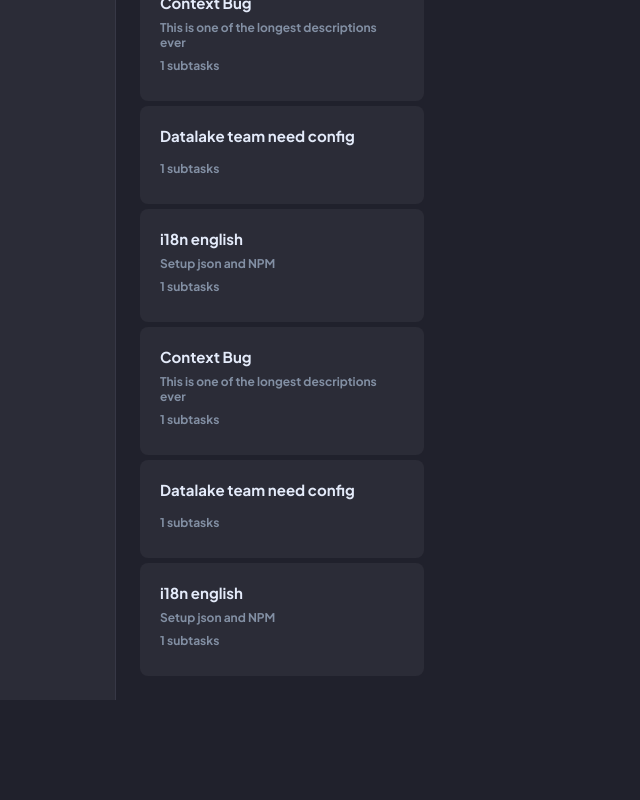
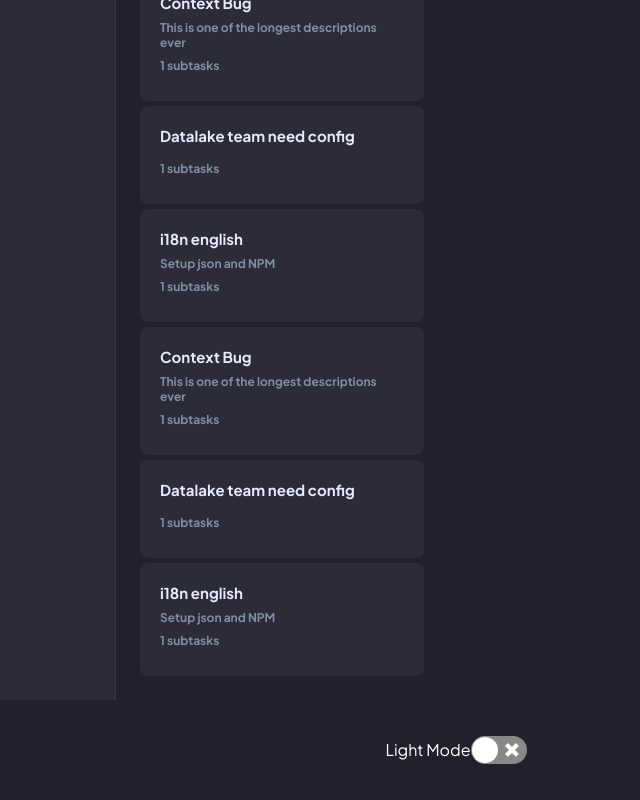
Before and after one commit to mattssonn/kanban, a React (Vite) app: page / in a window 1280 px wide. Shown: the part 532-1332 px from the top of the page, without its empty margins (184-824 px from the left). Before the commit the page ends 1232 px from the top, so only its background shows below. Built offline with nearby package versions, Linux system fonts and the light colour scheme.

Commit message:
react switch added

```diff
--- a/package.json
+++ b/package.json
@@ -12,6 +12,7 @@
     "react": "^18.2.0",
     "react-beautiful-dnd": "^13.1.1",
     "react-dom": "^18.2.0",
+    "react-switch": "^7.0.0",
     "sass": "^1.56.1",
     "uuid": "^9.0.0"
   },
--- a/src/App.jsx
+++ b/src/App.jsx
@@ -7,11 +7,12 @@ import Links from "./components/Links/Links";
 import Navbar from "./components/Navbar/Navbar";
 import Sidebar from "./components/Sidebar/Sidebar";
 import { createContext } from "react";
+import ReactSwitch from "react-switch";
 
 export const ThemeContext = createContext(null);
 
 function App() {
-  const [theme, setTheme] = useState("dark");
+  const [theme, setTheme] = useState("light");
 
   const [showAddTicket, setShowAddTicket] = useState(false);
   const [isOpen, setIsOpen] = useState(false);
@@ -22,7 +23,7 @@ function App() {
 
   return (
     <ThemeContext.Provider value={{ theme, toggleTheme }}>
-      <div className="App" id="dark">
+      <div className="App" id={theme}>
         <Navbar
           setShowAddTicket={setShowAddTicket}
           setIsOpen={setIsOpen}
@@ -32,6 +33,10 @@ function App() {
           <Sidebar />
           <Board />
         </main>
+        <div className="switch">
+          <label>{theme === "light" ? "Light Mode" : "Dark Mode"} </label>
+          <ReactSwitch onChange={toggleTheme} checked={theme === "dark"} />
+        </div>
         <Dropdown dropdown={showAddTicket} toggleDropdown={setShowAddTicket}>
           <Createticket />
         </Dropdown>
--- a/src/App.scss
+++ b/src/App.scss
@@ -1,3 +1,11 @@
 main {
   display: flex;
 }
+
+.switch {
+  display: flex;
+  width: 100vw;
+  height: 100px;
+  justify-content: center;
+  align-items: center;
+}
```
Also changed, not shown: 1 other file (tests, documents, lock files or other folders).
